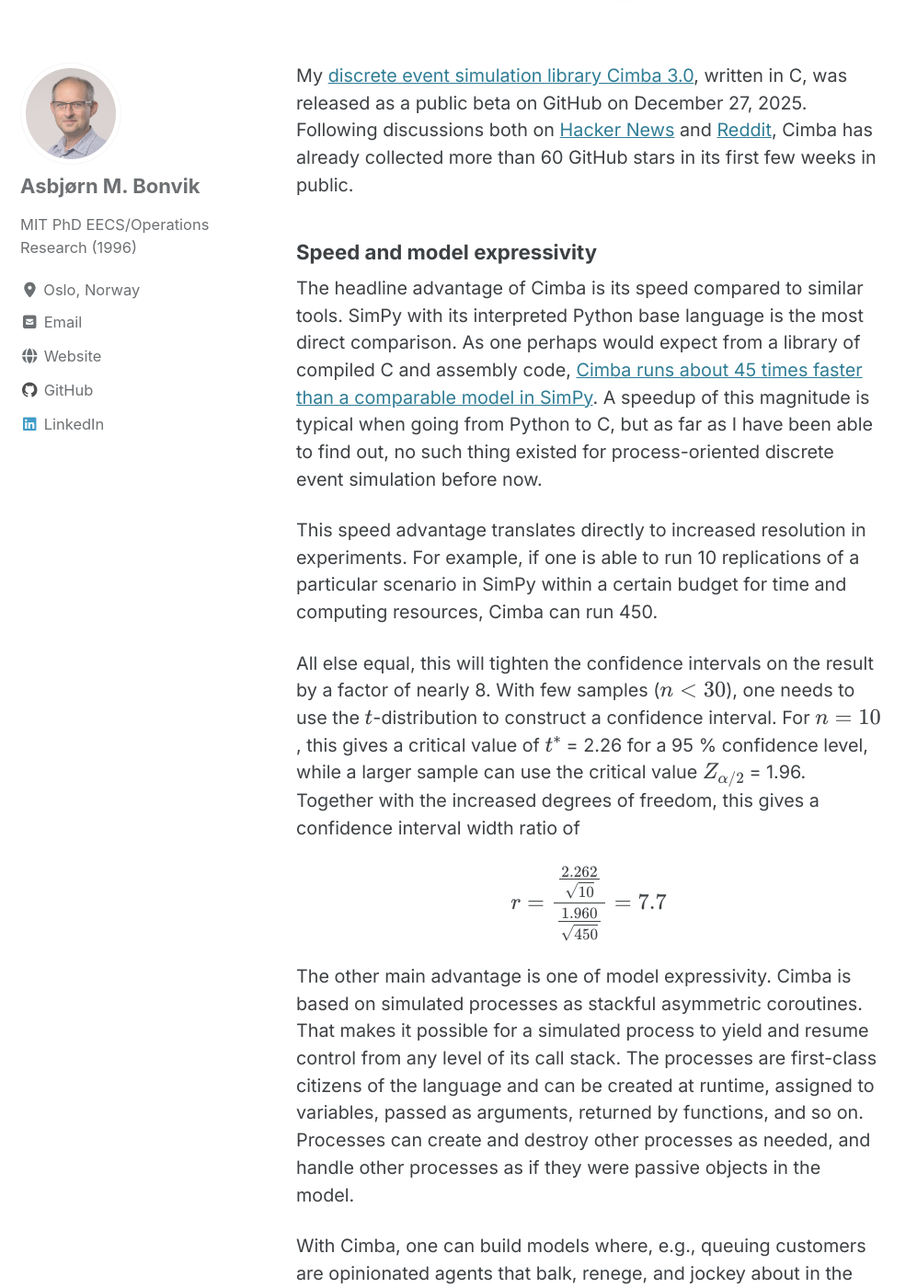
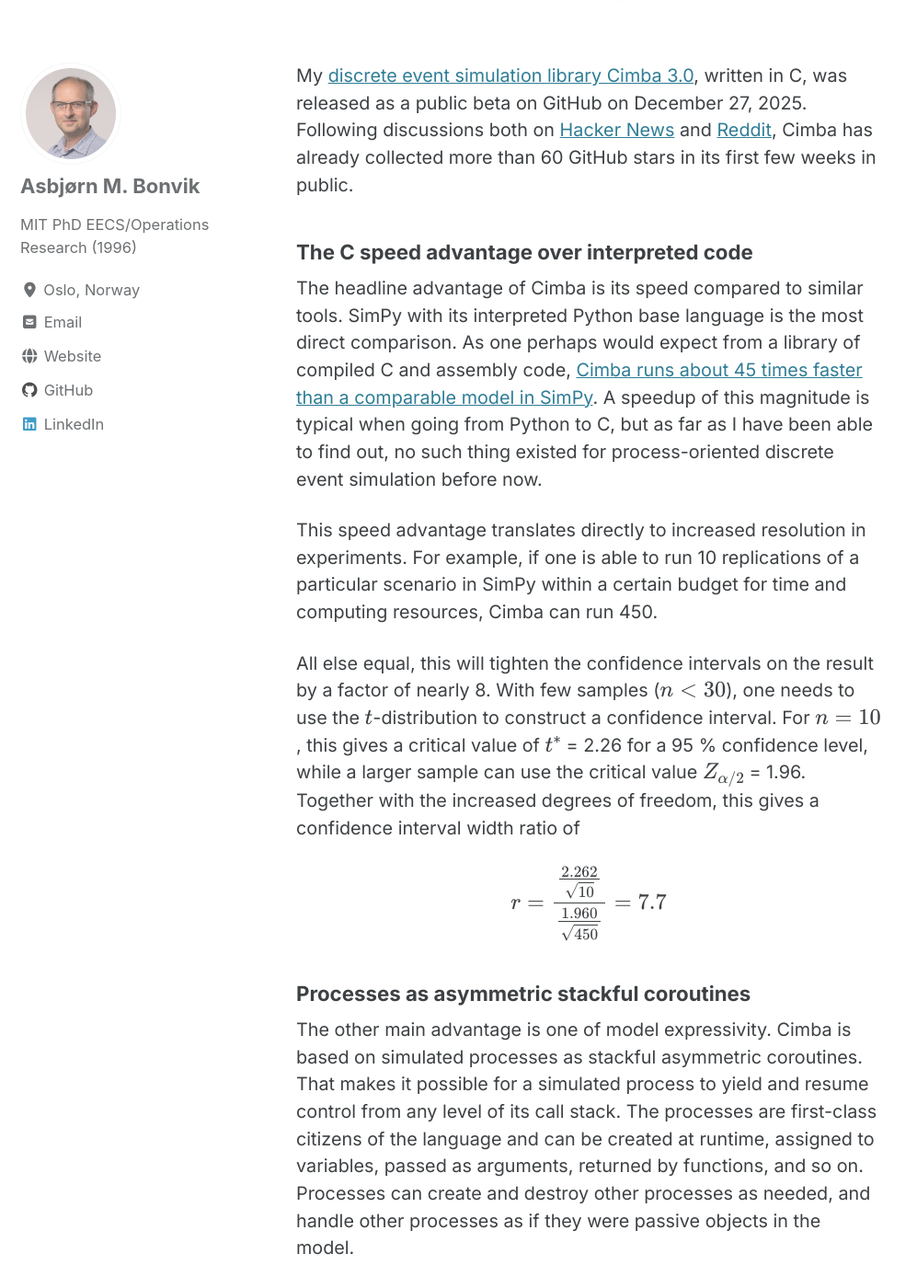
Before and after one commit to ambonvik/ambonvik.github.io, a Jekyll site: the page built from _posts/2026-02-12-cimba-is-loose.markdown, in a window 1280 px wide and 1400 px high, scrolled down 433 px. Shown: the whole window at 92% size, without its empty margins (0-997 px from the left). Built offline with Jekyll 4.4.1, drawn with Linux system fonts in a browser that asks for light colours; cached includes are drawn as plain includes.

Commit message:
Minor edits

```diff
--- a/_posts/2026-02-12-cimba-is-loose.markdown
+++ b/_posts/2026-02-12-cimba-is-loose.markdown
@@ -14,7 +14,7 @@ written in C, was released as a public beta on GitHub on December 27, 2025. Foll
 discussions both on [Hacker News](https://news.ycombinator.com/item?id=46872818) and [Reddit](https://www.reddit.com/r/OperationsResearch/comments/1r0aiir/cimba_open_source_discrete_event_simulation/),
 Cimba has already collected more than 60 GitHub stars in its first few weeks in public.
 
-### Speed and model expressivity
+### The C speed advantage over interpreted code
 
 The headline advantage of Cimba is its speed compared to similar tools. SimPy
 with its interpreted Python base language is the most direct comparison. As one
@@ -36,6 +36,8 @@ $Z_{\alpha/2}$ = 1.96. Together with the increased degrees of freedom, this give
 confidence interval width ratio of
 
 $$ r = \frac{\frac{2.262}{\sqrt{10}}}{\frac{1.960}{\sqrt{450}}} = 7.7$$
+
+### Processes as asymmetric stackful coroutines
 
 The other main advantage is one of model expressivity. Cimba is based on simulated
 processes as stackful asymmetric coroutines. That makes it possible for a simulated
```
